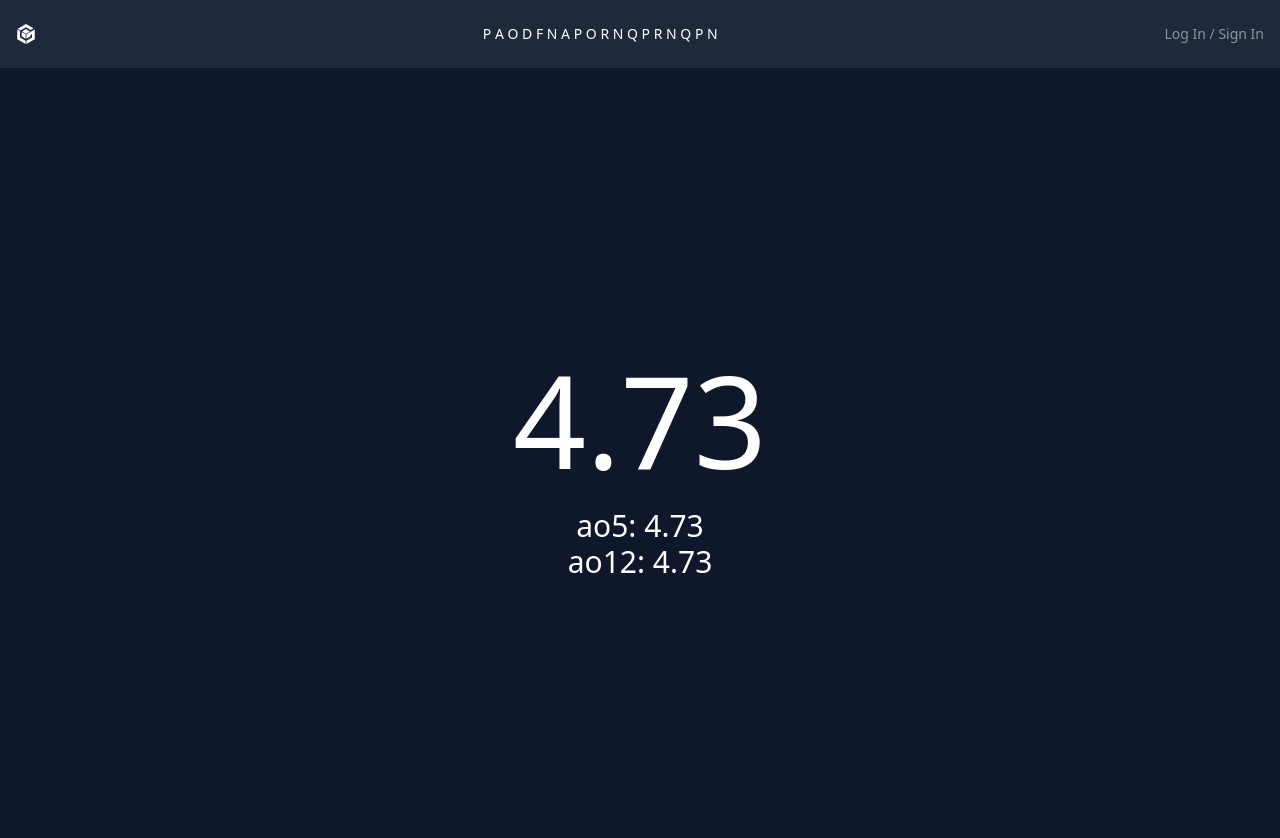
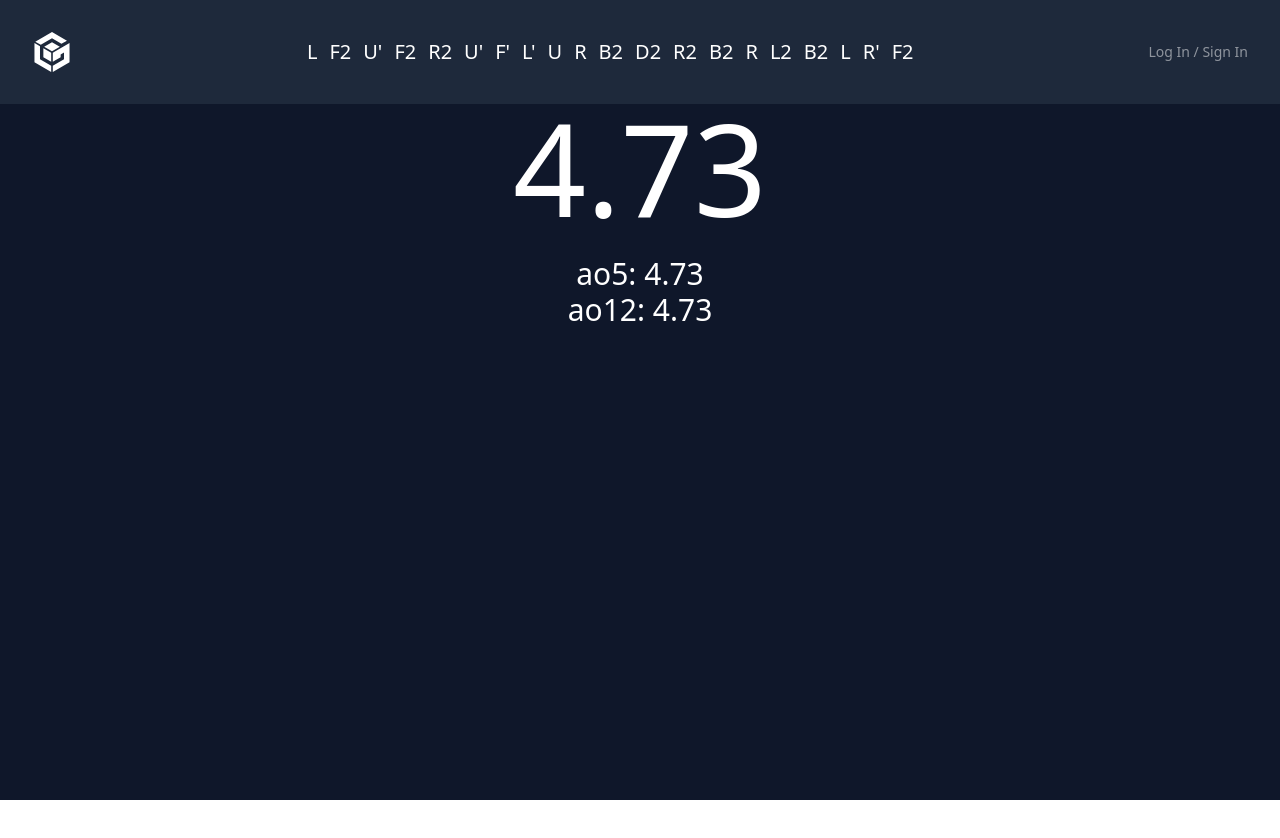
Before and after one commit to oiibar/CS_Timer, a React (Vite) app in the folder client/: page / in a window 1280 px wide. Shown: the top 838 px of the page. After the commit the page ends 800 px from the top, so only its background shows below. Built offline with nearby package versions, Linux system fonts and the light colour scheme.

Commit message:
scrumble generator

```diff
--- a/client/src/components/Header.tsx
+++ b/client/src/components/Header.tsx
@@ -1,4 +1,4 @@
-import { FC } from "react";
+import { FC, useEffect, useState } from "react";
 import { Link, useNavigate } from "react-router-dom";
 import { FaSignOutAlt } from "react-icons/fa";
 import { useAuth } from "../hooks/useAuth";
@@ -7,11 +7,20 @@ import { logout } from "../store/user/userSlice";
 import { removeToken } from "../helpers/localstorage.helper";
 import { toast } from "react-toastify";
 import { SiNintendogamecube } from "react-icons/si";
+import generateScramble from "../services/scramble.service";
 
 const Header: FC = () => {
   const isAuth = useAuth();
   const dispatch = useAppDispatch();
   const navigate = useNavigate();
+  const [scramble, setScramble] = useState<
+    { move: string; modifier: string }[]
+  >([]); // Initialize scramble state as an array of move-modifier objects
+
+  useEffect(() => {
+    const newScramble = generateScramble(20); // Generate a new scramble
+    setScramble(newScramble); // Set the scramble state
+  }, []);
 
   const logoutHandler = () => {
     dispatch(logout());
@@ -21,13 +30,15 @@ const Header: FC = () => {
   };
 
   return (
-    <header className="bg-slate-800 p-4 flex items-center justify-between">
+    <header className="bg-slate-800 p-8 flex items-center justify-between">
       <Link to="/">
-        <SiNintendogamecube size={20} />
+        <SiNintendogamecube size={40} />
       </Link>
 
-      <div>
-        <p>P A O D F N A P O R N Q P R N Q P N</p>
+      <div className="flex gap-3 text-xl">
+        {scramble.map((move, index) => (
+          <span key={index}>{move.move + move.modifier} </span>
+        ))}
       </div>
 
       {isAuth ? (
--- a/client/src/pages/Home.tsx
+++ b/client/src/pages/Home.tsx
@@ -2,7 +2,7 @@ import { FC } from "react";
 
 const Home: FC = () => {
   return (
-    <main className="flex justify-center items-center h-screen">
+    <main className="flex justify-center items-center">
       <div className="text-center flex gap-6 flex-col">
         <div className="text-9xl">4.73</div>
         <div className="text-3xl">
--- /dev/null
+++ b/client/src/services/scramble.service.ts
@@ -0,0 +1,26 @@
+export default function generateScramble(
+  length: number
+): { move: string; modifier: string }[] {
+  function getRandomInt(max: number): number {
+    return Math.floor(Math.random() * max);
+  }
+
+  const moves = ["U", "D", "L", "R", "F", "B"];
+  const modifiers = ["", "'", "2"];
+
+  let scramble = [];
+
+  let prevMove = "";
+  for (let i = 0; i < length; i++) {
+    let randomMove = moves[getRandomInt(moves.length)];
+    while (randomMove === prevMove) {
+      randomMove = moves[getRandomInt(moves.length)];
+    }
+    const randomModifier = modifiers[getRandomInt(modifiers.length)];
+
+    scramble.push({ move: randomMove, modifier: randomModifier });
+    prevMove = randomMove;
+  }
+
+  return scramble;
+}
```
